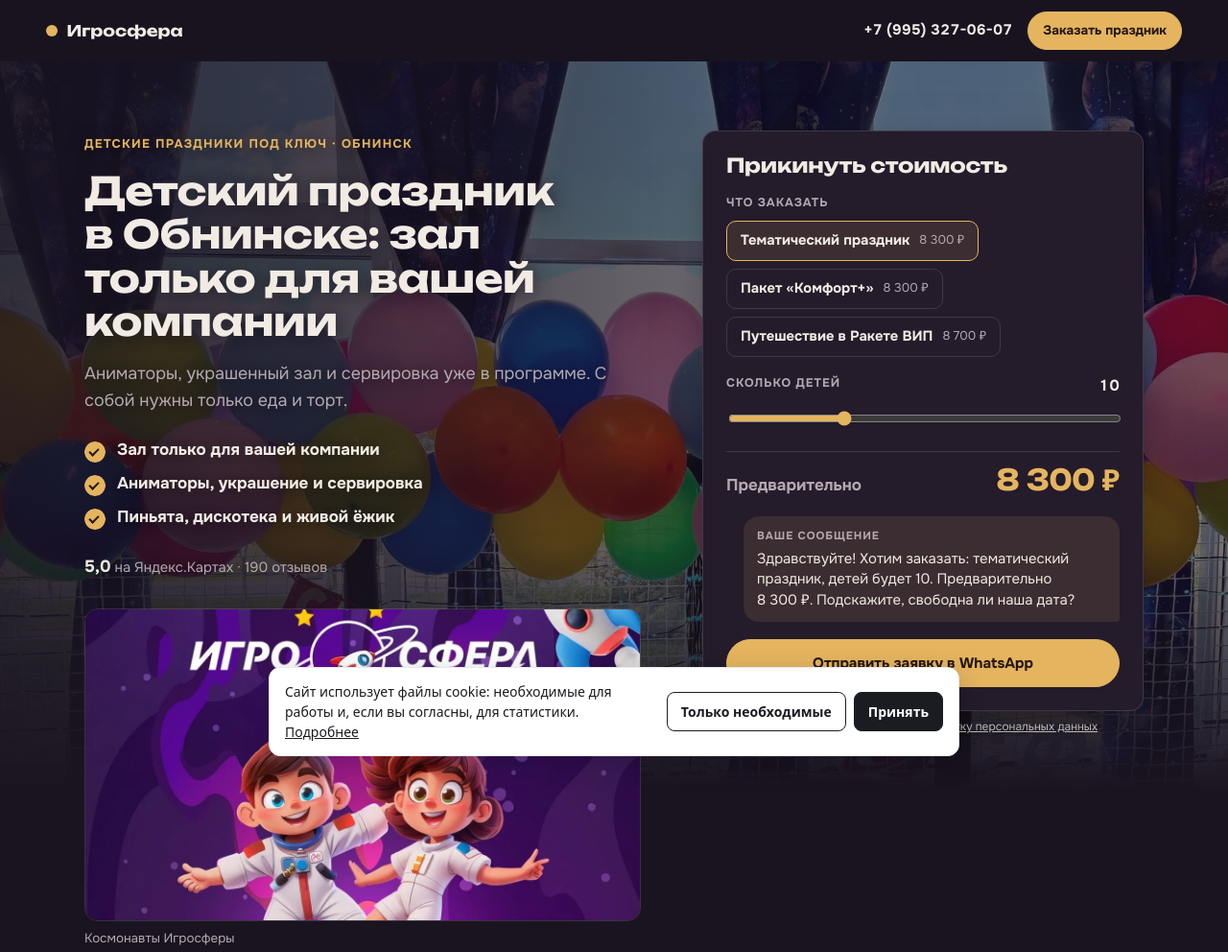
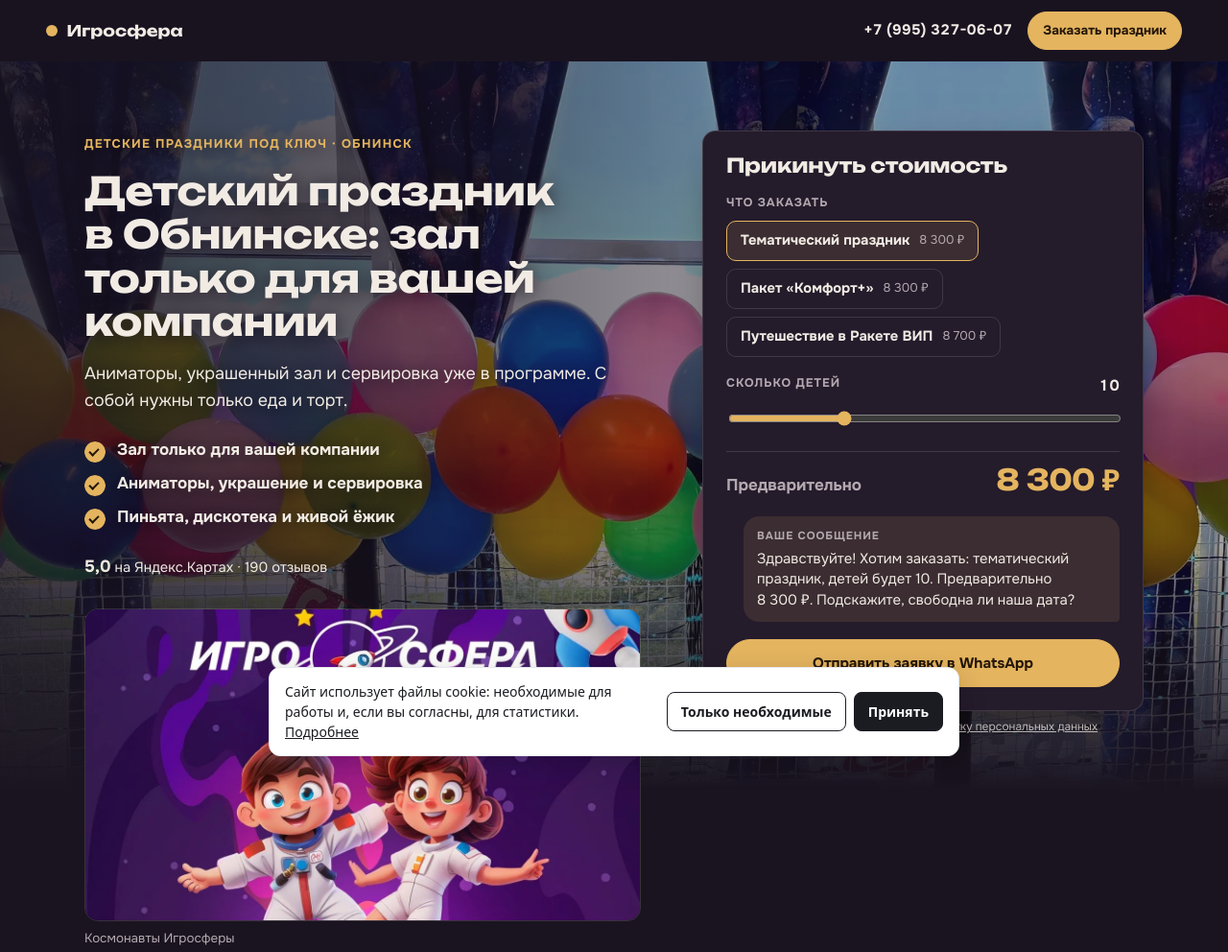
Before and after one commit to ajax55sv-cell/igrosfera-obninsk, a plain HTML site: page index.html in a window 1280 px wide. Shown: the top 992 px of the page at 96% size. Drawn offline with Linux system fonts and the light colour scheme.

Commit message:
Первый экран ярче: фото .6, светлее подзаголовок

```diff
--- a/style-prod.css
+++ b/style-prod.css
@@ -212,10 +212,11 @@ h1, h2, h3 { letter-spacing: -.01em; line-height: 1.12; }
 .s-section__head h2 { font-size: clamp(1.5rem, 1rem + 1.8vw, 2.25rem); }
 /* первый экран: фото с прозрачностью .4 (правило Сергея 13.11.2026), затемнение только под текстом слева и внизу */
 .s-hero__bg { height: min(92%, 760px); }
-.s-hero__bg img { opacity: .4; filter: saturate(1.1) brightness(1.15); }
+.s-hero__bg img { opacity: .6; filter: saturate(1.1) brightness(1.15); }
 .s-hero__bg::after { background:
   linear-gradient(90deg, color-mix(in srgb, var(--c-canvas) 72%, transparent) 0%, color-mix(in srgb, var(--c-canvas) 46%, transparent) 34%, transparent 64%),
   linear-gradient(180deg, transparent 0%, transparent 66%, var(--c-canvas) 100%); }
+.s-hero__text .s-lead, .s-hero__text .s-rating { color: var(--c-ink); }
 .s-hero__text h1, .s-hero__text .s-eyebrow, .s-hero__text .s-ticks, .s-hero__text .s-lead, .s-hero__text .s-rating { text-shadow: 0 2px 18px color-mix(in srgb, var(--c-canvas) 80%, transparent); }
 @media (max-width: 880px) {
   .s-hero__bg { height: 520px; }
```
